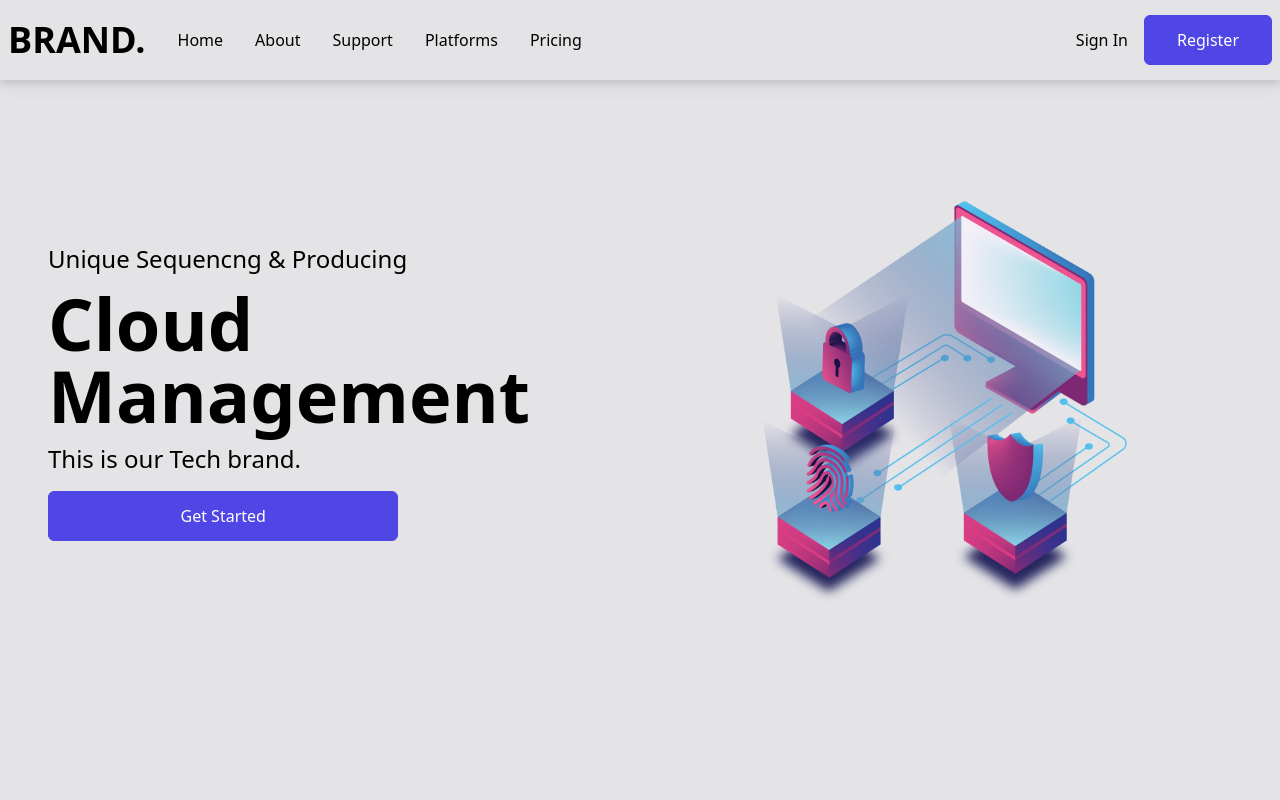
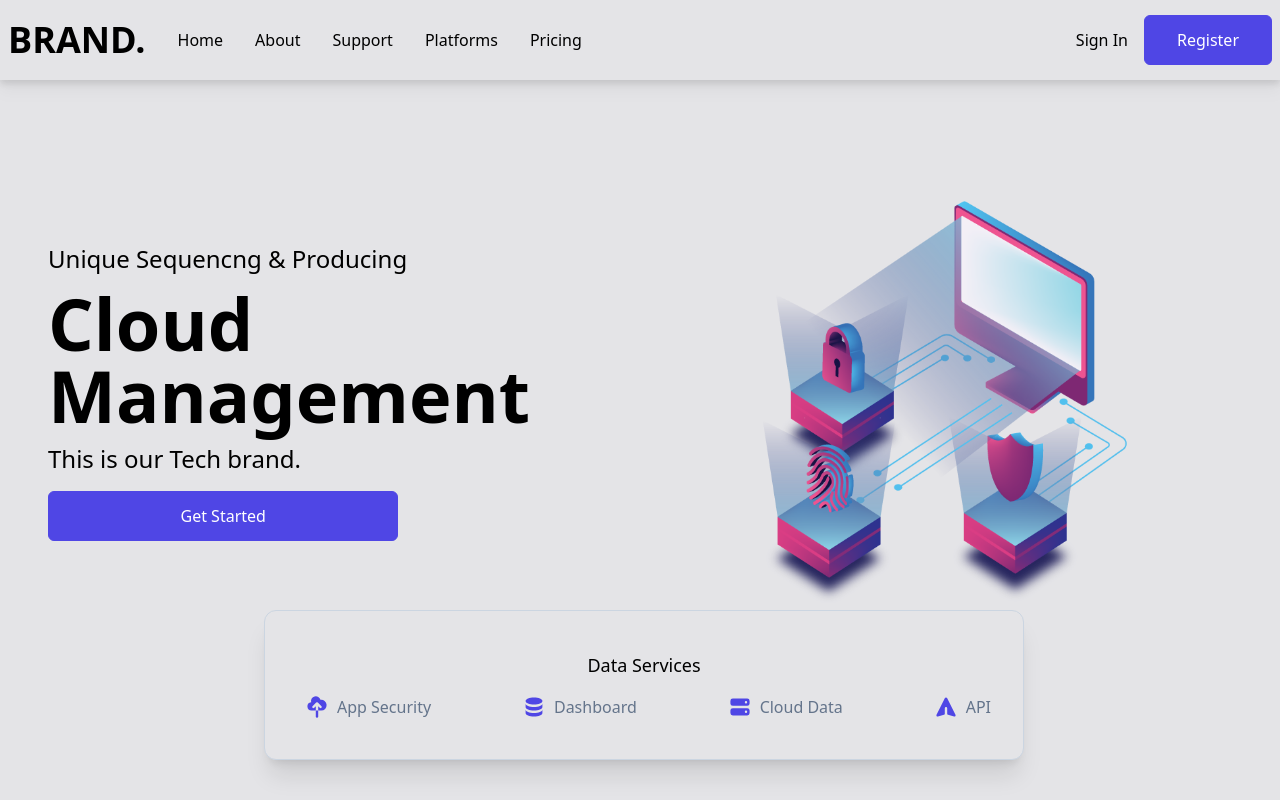
Before and after one commit to nephydecode/cloud-app-tailwind, a React (Create React App) app: page / in a window 1280 px wide. Built offline with nearby package versions, Linux system fonts and the light colour scheme.

Commit message:
feat: add floating card hero

```diff
--- a/src/components/Hero.jsx
+++ b/src/components/Hero.jsx
@@ -20,6 +20,15 @@
                 <div className='mx-5'>
                     <img src={bgImg} alt="Background Image" />
                 </div>
+                <div className='absolute flex flex-col py-8 md:min-w-[760px] bottom-[5%] mx-1 md:left-1/2 transform md:-translate-x-1/2 bg-zinc-200 border border-slate-300 rounded-xl text-center shadow-xl'>
+                    <p className='text-lg py-2'>Data Services</p>
+                    <div className='flex justify-between flex-wrap px-4'>
+                        <p className='flex px-4 py-2 text-slate-500'><CloudUploadIcon className='h-6 text-indigo-600 px-2'/> App Security</p>
+                        <p className='flex px-4 py-2 text-slate-500'><DatabaseIcon className='h-6 text-indigo-600 px-2'/> Dashboard</p>
+                        <p className='flex px-4 py-2 text-slate-500'><ServerIcon className='h-6 text-indigo-600 px-2'/> Cloud Data</p>
+                        <p className='flex px-4 py-2 text-slate-500'><PaperAirplaneIcon className='h-6 text-indigo-600 px-2'/> API</p>
+                    </div>
+                </div>
             </div>
         </div>
     );
```
